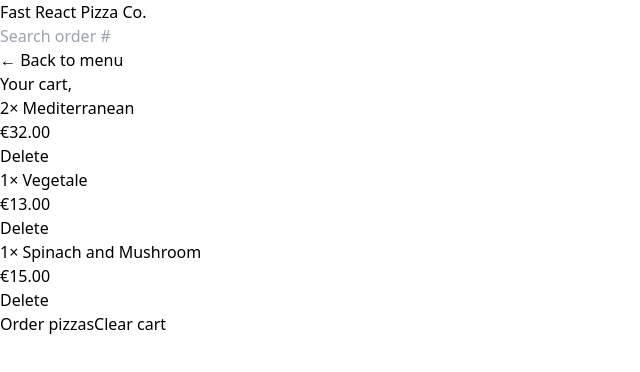
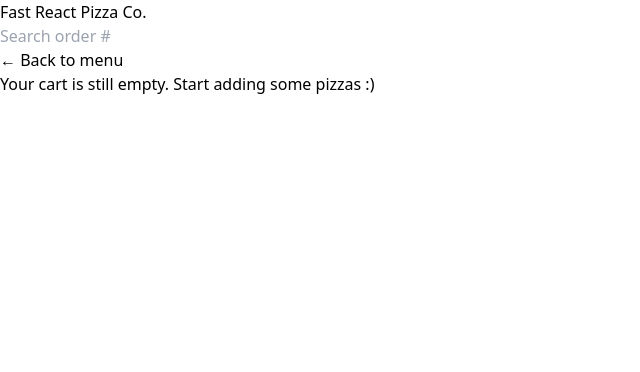
Before and after one commit to alexeyBogatyrevFrontend/fast-react-pizza, a React (Vite) app: page /cart in a window 1280 px wide. Shown: the top 372 px of the page, without its empty margins (0-640 px from the left). Built offline with nearby package versions, Linux system fonts and the light colour scheme; the HTML template or start-up script is replaced by a standard one.

Commit message:
done add to cart, delete from cart, clear cart

```diff
--- a/src/features/cart/Cart.tsx
+++ b/src/features/cart/Cart.tsx
@@ -1,37 +1,21 @@
 import LinkButton from "../../ui/LinkButton";
 import Button from "../../ui/Button";
 import CartItem from "./CartItem";
-import { useSelector } from "react-redux";
+import { useDispatch, useSelector } from "react-redux";
 import { userType } from "../../types";
-
-const fakeCart = [
-  {
-    pizzaId: 12,
-    name: "Mediterranean",
-    quantity: 2,
-    unitPrice: 16,
-    totalPrice: 32,
-  },
-  {
-    pizzaId: 6,
-    name: "Vegetale",
-    quantity: 1,
-    unitPrice: 13,
-    totalPrice: 13,
-  },
-  {
-    pizzaId: 11,
-    name: "Spinach and Mushroom",
-    quantity: 1,
-    unitPrice: 15,
-    totalPrice: 15,
-  },
-];
+import { clearCart, getCart } from "./cartSlice";
+import EmptyCart from "./EmptyCart";
 
 function Cart() {
   const { username } = useSelector((state: userType) => state.user);
+  const cart = useSelector(getCart);
+  const dispatch = useDispatch();
 
-  const cart = fakeCart;
+  const clearCartHandler = () => {
+    dispatch(clearCart());
+  };
+
+  if (!cart.length) return <EmptyCart />;
 
   return (
     <div className="px-4 py-3">
@@ -50,7 +34,9 @@ function Cart() {
           Order pizzas
         </Button>
 
-        <Button type="secondary">Clear cart</Button>
+        <Button type="secondary" onClick={clearCartHandler}>
+          Clear cart
+        </Button>
       </div>
     </div>
   );
--- a/src/features/cart/CartItem.tsx
+++ b/src/features/cart/CartItem.tsx
@@ -1,7 +1,18 @@
-import Button from "../../ui/Button";
+import { FC } from "react";
+
 import { formatCurrency } from "../../utils/helpers";
+import DeleteItem from "./DeleteItem";
 
-function CartItem({ item }) {
+type CartItemType = {
+  item: {
+    pizzaId: number;
+    name: string;
+    quantity: number;
+    totalPrice: number;
+  };
+};
+
+const CartItem: FC<CartItemType> = ({ item }) => {
   const { pizzaId, name, quantity, totalPrice } = item;
 
   return (
@@ -11,10 +22,10 @@ function CartItem({ item }) {
       </p>
       <div className="flex items-center justify-between sm:gap-6">
         <p className="text-sm font-bold">{formatCurrency(totalPrice)}</p>
-        <Button type="small">Delete</Button>
+        <DeleteItem pizzaId={pizzaId} />
       </div>
     </li>
   );
-}
+};
 
 export default CartItem;
--- /dev/null
+++ b/src/features/cart/DeleteItem.tsx
@@ -0,0 +1,20 @@
+import { useDispatch } from "react-redux";
+import Button from "../../ui/Button";
+import { deleteItem } from "./cartSlice";
+import { FC } from "react";
+
+type DeleteItemType = {
+  pizzaId: number;
+};
+
+const DeleteItem: FC<DeleteItemType> = ({ pizzaId }) => {
+  const dispatch = useDispatch();
+
+  return (
+    <Button onClick={() => dispatch(deleteItem(pizzaId))} type="small">
+      Delete
+    </Button>
+  );
+};
+
+export default DeleteItem;
--- a/src/features/cart/EmptyCart.tsx
+++ b/src/features/cart/EmptyCart.tsx
@@ -1,11 +1,13 @@
-import { Link } from 'react-router-dom';
+import LinkButton from "../../ui/LinkButton";
 
 function EmptyCart() {
   return (
-    <div>
-      <Link to="/menu">&larr; Back to menu</Link>
+    <div className="px-4 py-3">
+      <LinkButton to="/menu">&larr; Back to menu</LinkButton>
 
-      <p>Your cart is still empty. Start adding some pizzas :)</p>
+      <p className="mt-7 font-semibold">
+        Your cart is still empty. Start adding some pizzas :)
+      </p>
     </div>
   );
 }
--- a/src/features/cart/cartSlice.ts
+++ b/src/features/cart/cartSlice.ts
@@ -48,6 +48,12 @@ export const {
 export default cartSlice.reducer;
 export type AppDispatch = typeof store.dispatch;
 
+export const getCart = (state: { cart: PizzaCartType }) => state.cart.cart;
+
+export const getCurrentQuantityById =
+  (id: number) => (state: { cart: PizzaCartType }) =>
+    state.cart.cart.find((item) => item.pizzaId === id)?.quantity ?? 0;
+
 export const getTotalCartQuantity = (state: { cart: PizzaCartType }) =>
   state.cart.cart.reduce((accum, item) => accum + item.quantity, 0);
 
--- a/src/features/menu/MenuItem.tsx
+++ b/src/features/menu/MenuItem.tsx
@@ -2,17 +2,20 @@ import { FC } from "react";
 import { formatCurrency } from "../../utils/helpers";
 import Button from "../../ui/Button";
 import { PizzaType } from "../../types";
-import { useDispatch } from "react-redux";
-import { addItem } from "../cart/cartSlice";
+import { useDispatch, useSelector } from "react-redux";
+import { addItem, getCurrentQuantityById } from "../cart/cartSlice";
+import DeleteItem from "../cart/DeleteItem";
 
 type MenuItemProps = {
   pizza: PizzaType;
 };
 
 const MenuItem: FC<MenuItemProps> = ({ pizza }) => {
+  const dispatch = useDispatch();
   const { id, name, unitPrice, ingredients, soldOut, imageUrl } = pizza;
 
-  const dispatch = useDispatch();
+  const currentQuantity = useSelector(getCurrentQuantityById(id));
+  const isInCart = currentQuantity > 0;
 
   const handleAddToCart = () => {
     const newItem = {
@@ -46,7 +49,10 @@ const MenuItem: FC<MenuItemProps> = ({ pizza }) => {
           ) : (
             <p className="font-medium uppercase text-stone-500">Sold out</p>
           )}
-          {!soldOut && (
+
+          {isInCart && <DeleteItem pizzaId={id} />}
+
+          {!soldOut && !isInCart && (
             <Button type="small" onClick={handleAddToCart}>
               Add to cart
             </Button>
```
